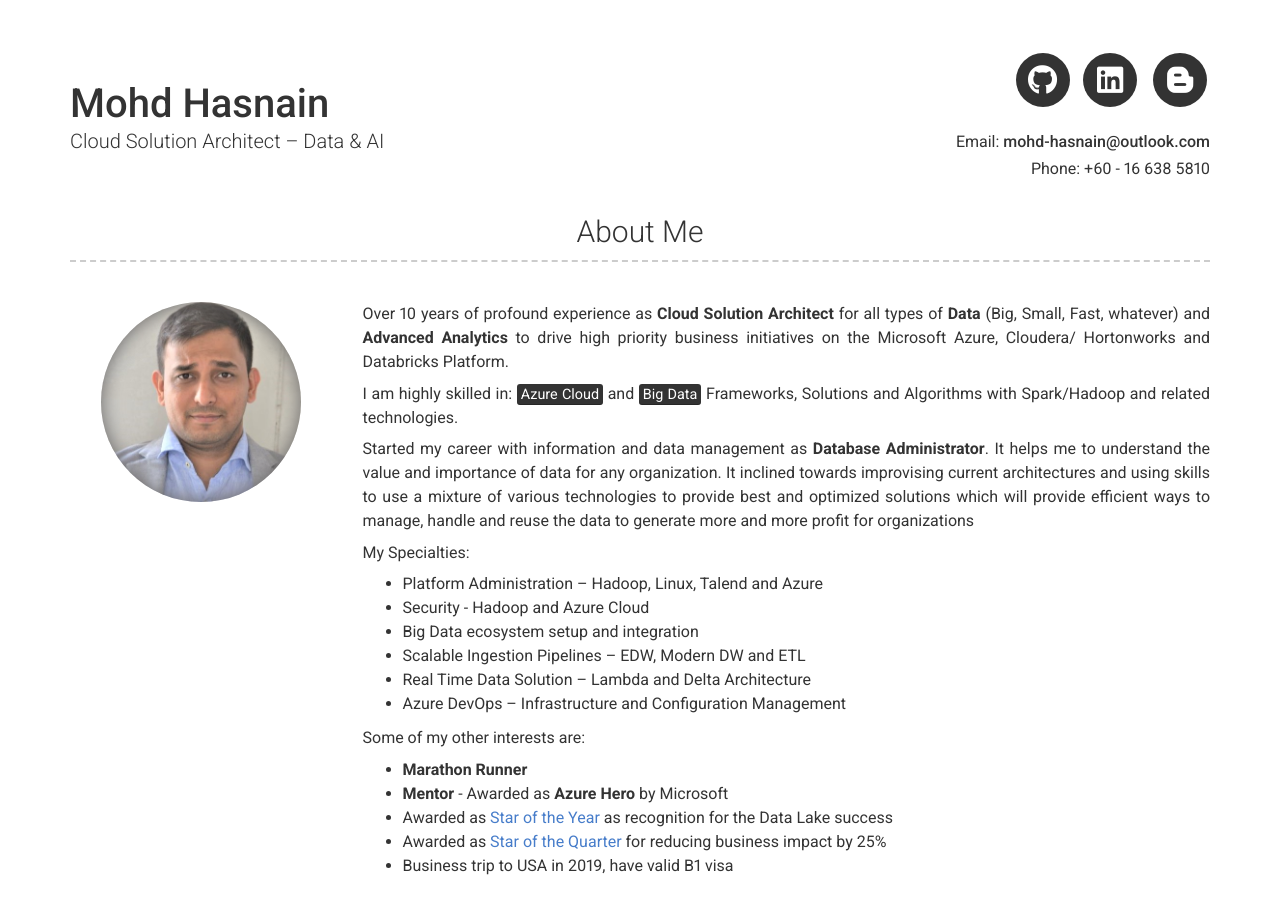
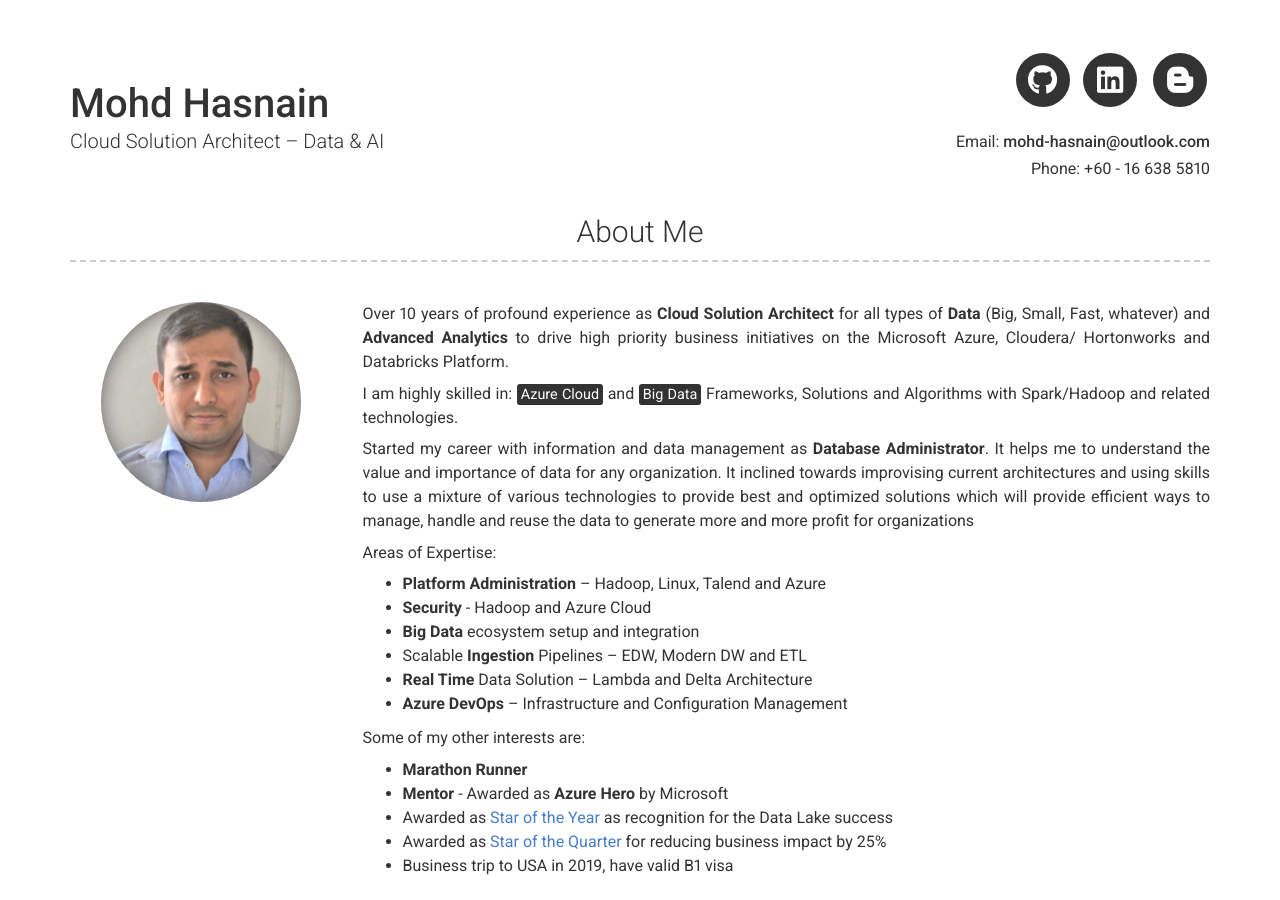
Before and after one commit to mohd-hasnain/mohd-hasnain.github.io, a Jekyll site: the page built from index.md, in a window 1280 px wide and 900 px high. Built offline with Jekyll 4.4.1, drawn with Linux system fonts in a browser that asks for light colours; nearby versions of some CDN libraries.

Commit message:
Update _config.yml

```diff
--- a/_config.yml
+++ b/_config.yml
@@ -41,13 +41,13 @@ about_content: | # this will include new lines to allow paragraphs
   Started my career with information and data management as **Database Administrator**. It helps me to understand the value and importance of data for any organization.
   It inclined towards improvising current architectures and using skills to use a mixture of various technologies to provide best and optimized solutions which will provide efficient ways to manage, handle and reuse the data to generate more and more profit for organizations
 
-  My Specialties:
-    - Platform Administration – Hadoop, Linux, Talend and Azure
-    - Security - Hadoop and Azure Cloud
-    - Big Data ecosystem setup and integration
-    - Scalable Ingestion Pipelines – EDW, Modern DW and ETL
-    - Real Time Data Solution – Lambda and Delta Architecture
-    - Azure DevOps – Infrastructure and Configuration Management
+  Areas of Expertise:
+    - **Platform Administration** – Hadoop, Linux, Talend and Azure
+    - **Security** - Hadoop and Azure Cloud
+    - **Big Data** ecosystem setup and integration
+    - Scalable **Ingestion** Pipelines – EDW, Modern DW and ETL
+    - **Real Time** Data Solution – Lambda and Delta Architecture
+    - **Azure DevOps** – Infrastructure and Configuration Management
 
   Some of my other interests are:
     - **Marathon Runner**
```
